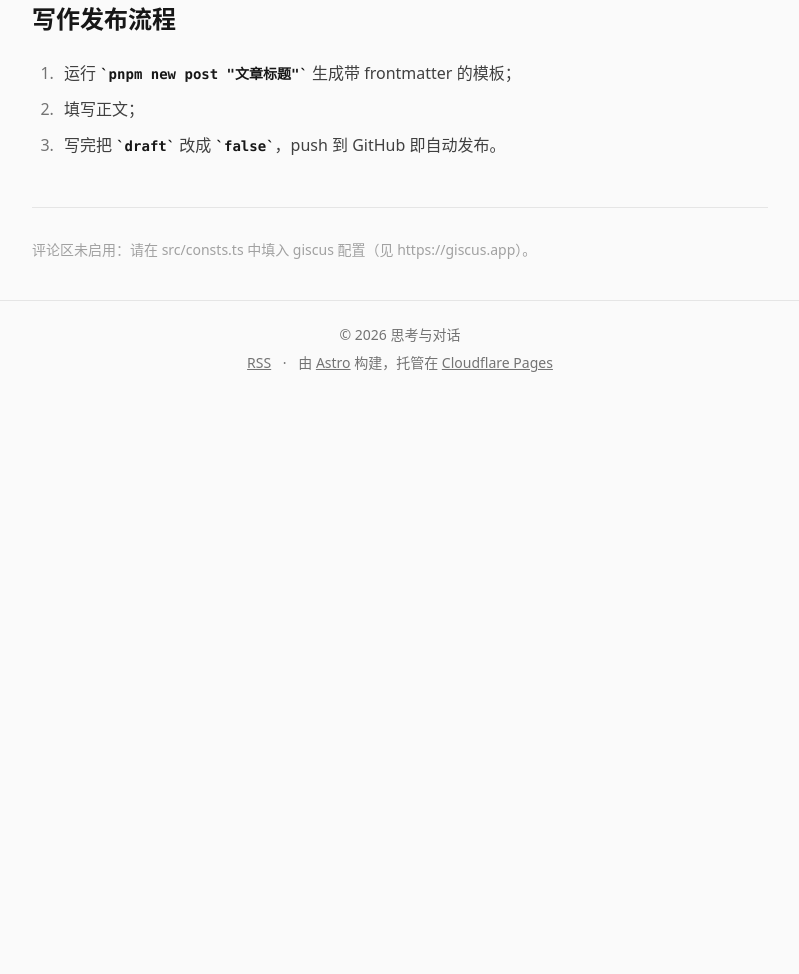
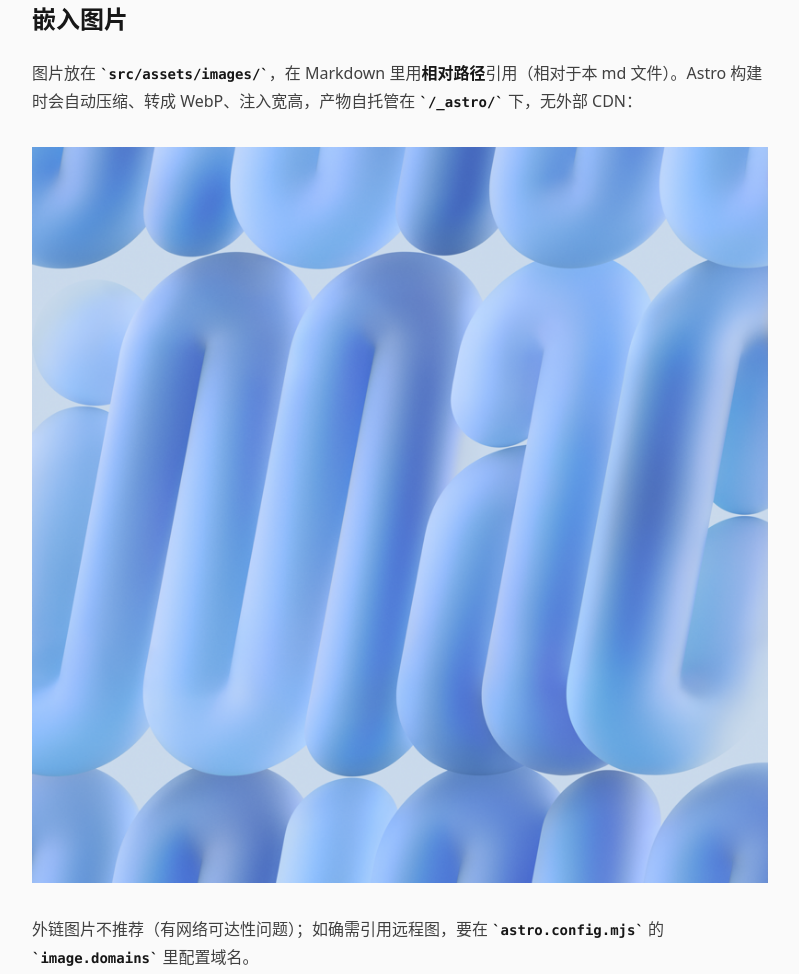
Before and after one commit to ytfei/astro-a11-world-blog, an Astro site: page /posts/hello-world in a window 1280 px wide. Shown: the part 527-1501 px from the top of the page, without its empty margins (240-1039 px from the left). Before the commit the page ends 924 px from the top, so only its background shows below. Built offline with nearby package versions, Linux system fonts and the light colour scheme; Astro itself is replaced by a stand-in of ours; some packages are replaced by stand-ins of ours.

Commit message:
docs: add image embedding example to sample post

````diff
--- a/src/content/posts/hello-world.md
+++ b/src/content/posts/hello-world.md
@@ -18,6 +18,14 @@ draft: false
 const greeting = (name: string) => `你好, ${name}`
 ```
 
+## 嵌入图片
+
+图片放在 `src/assets/images/`，在 Markdown 里用**相对路径**引用（相对于本 md 文件）。Astro 构建时会自动压缩、转成 WebP、注入宽高，产物自托管在 `/_astro/` 下，无外部 CDN：
+
+![蓝色湖面示例图](../../assets/images/demo-lake.png)
+
+外链图片不推荐（有网络可达性问题）；如确需引用远程图，要在 `astro.config.mjs` 的 `image.domains` 里配置域名。
+
 ## 写作发布流程
 
 1. 运行 `pnpm new post "文章标题"` 生成带 frontmatter 的模板；
````
Also changed, not shown: src/assets/images/demo-lake.png (added).
